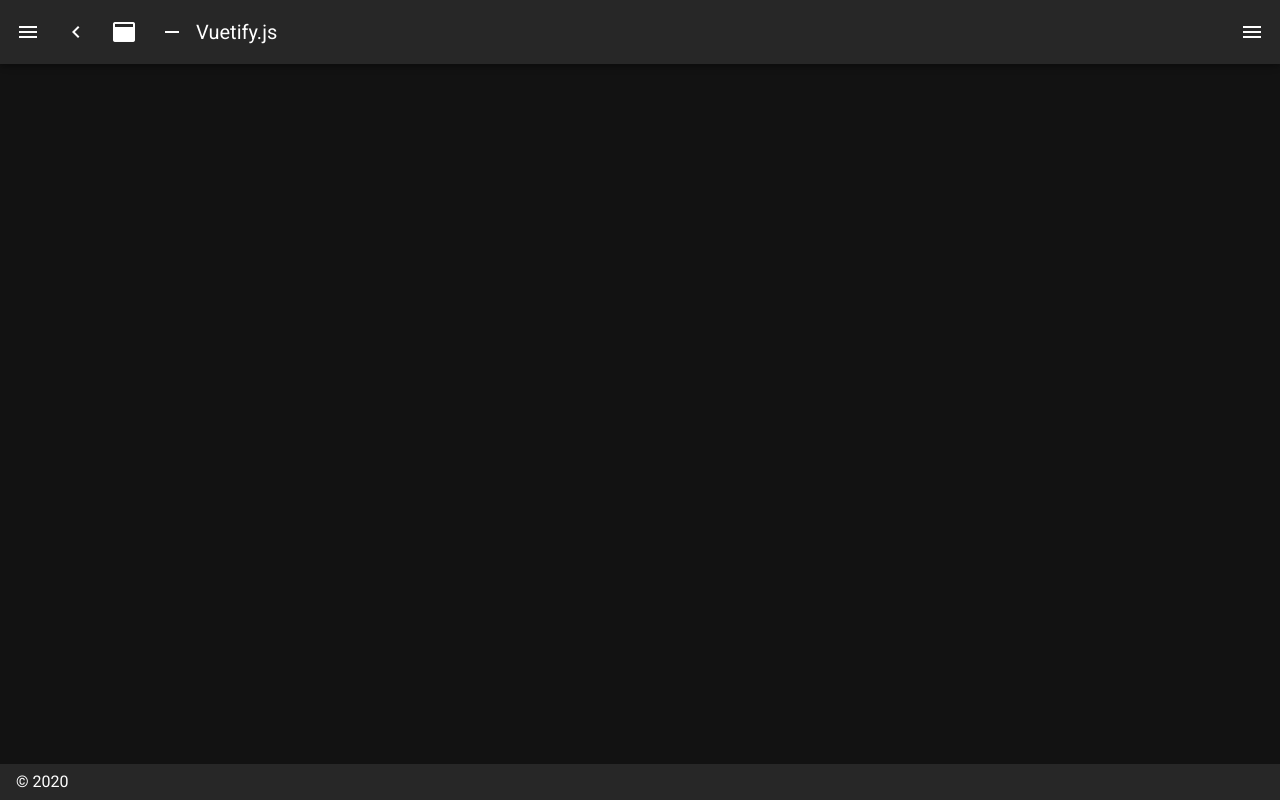
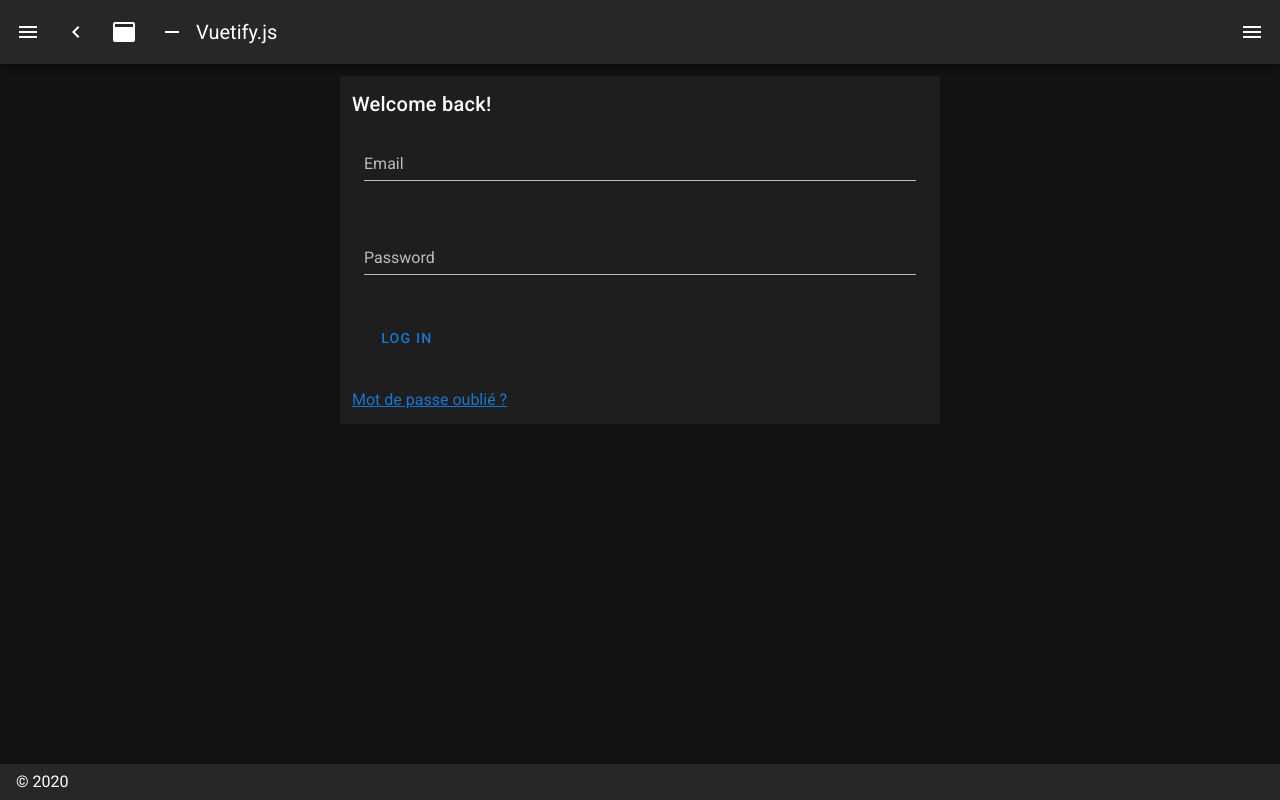
Before and after one commit to lheumell/front-louvet, a Nuxt app: page /loginForm in a window 1280 px wide. Before the commit this address had no page. Built offline with nearby package versions, Linux system fonts and the light colour scheme.

Commit message:
feat/loginForm Warning : voir Axios & Auth

```diff
--- /dev/null
+++ b/components/Notification.vue
@@ -0,0 +1,13 @@
+<template>
+  <div class="notification is-danger">
+    {{ message }}
+  </div>
+</template>
+
+
+<script>
+export default {
+  name: 'Notification',
+  props: ['message']
+}
+</script>
--- a/layouts/default.vue
+++ b/layouts/default.vue
@@ -110,6 +110,11 @@ export default {
           icon: 'mdi-plus-box',
           title: 'Creer une feuille de route',
           to: '/createForm'
+        },
+        {
+          icon: '',
+          title: 'Login',
+          to: '/loginForm'
         }
       ],
       miniVariant: false,
--- a/pages/index.vue
+++ b/pages/index.vue
@@ -10,41 +10,51 @@
           Welcome to the Vuetify + Nuxt.js template
         </v-card-title>
         <v-card-text>
-          <p>Vuetify is a progressive Material Design component framework for Vue.js. It was designed to empower developers to create amazing applications.</p>
           <p>
-            For more information on Vuetify, check out the <a
+            Vuetify is a progressive Material Design component framework for
+            Vue.js. It was designed to empower developers to create amazing
+            applications.
+          </p>
+          <p>
+            For more information on Vuetify, check out the
+            <a
               href="https://vuetifyjs.com"
               target="_blank"
               rel="noopener noreferrer"
             >
-              documentation
-            </a>.
+              documentation </a
+            >.
           </p>
           <p>
-            If you have questions, please join the official <a
+            If you have questions, please join the official
+            <a
               href="https://chat.vuetifyjs.com/"
               target="_blank"
               rel="noopener noreferrer"
               title="chat"
             >
-              discord
-            </a>.
+              discord </a
+            >.
           </p>
           <p>
-            Find a bug? Report it on the github <a
+            Find a bug? Report it on the github
+            <a
               href="https://github.com/vuetifyjs/vuetify/issues"
               target="_blank"
               rel="noopener noreferrer"
               title="contribute"
             >
-              issue board
-            </a>.
+              issue board </a
+            >.
           </p>
-          <p>Thank you for developing with Vuetify and I look forward to bringing more exciting features in the future.</p>
+          <p>
+            Thank you for developing with Vuetify and I look forward to bringing
+            more exciting features in the future.
+          </p>
           <div class="text-xs-right">
             <em><small>&mdash; John Leider</small></em>
           </div>
-          <hr class="my-3">
+          <hr class="my-3" />
           <a
             href="https://nuxtjs.org/"
             target="_blank"
@@ -52,7 +62,7 @@
           >
             Nuxt Documentation
           </a>
-          <br>
+          <br />
           <a
             href="https://github.com/nuxt/nuxt.js"
             target="_blank"
@@ -63,11 +73,7 @@
         </v-card-text>
         <v-card-actions>
           <v-spacer />
-          <v-btn
-            color="primary"
-            nuxt
-            to="/inspire"
-          >
+          <v-btn color="primary" nuxt to="/inspire">
             Continue
           </v-btn>
         </v-card-actions>
@@ -77,13 +83,16 @@
 </template>
 
 <script>
-import Logo from '~/components/Logo.vue'
-import VuetifyLogo from '~/components/VuetifyLogo.vue'
+import Logo from "~/components/Logo.vue";
+import VuetifyLogo from "~/components/VuetifyLogo.vue";
 
 export default {
   components: {
     Logo,
     VuetifyLogo
+  },
+  computed: {
+    ...mapGetters(["loggedInUser"])
   }
-}
+};
 </script>
--- /dev/null
+++ b/pages/loginForm.vue
@@ -0,0 +1,103 @@
+<template>
+  <section class="section loginPage ">
+    <v-card flat>
+      <div class="container">
+        <div class="columns">
+          <div class="column is-4 is-offset-4">
+            <h2 class="title has-text-centered">Welcome back!</h2>
+
+            <Notification :message="error" v-if="error" />
+
+            <v-form method="post" @submit.prevent="login">
+              <v-container fluid>
+                <v-row>
+                  <v-col cols="12" sm="12">
+                    <div class="control">
+                      <v-text-field
+                        type="email"
+                        class="input"
+                        name="email"
+                        v-model="email"
+                        label="Email"
+                        required
+                      >
+                      </v-text-field>
+                    </div>
+                  </v-col>
+                  <v-col cols="12" sm="12">
+                    <div class="control">
+                      <v-text-field
+                        type="password"
+                        class="input"
+                        name="password"
+                        v-model="password"
+                        label="Password"
+                        required
+                      >
+                      </v-text-field>
+                    </div>
+                  </v-col>
+                  <v-col cols="12" sm="12">
+                    <div class="control">
+                      <v-btn text color="primary" type="submit">
+                        Log In
+                      </v-btn>
+                    </div>
+                  </v-col>
+                </v-row>
+              </v-container>
+            </v-form>
+
+            <div class="has-text-centered" style="margin-top: 20px">
+              <nuxt-link to="/">
+                Mot de passe oublié ?
+              </nuxt-link>
+            </div>
+          </div>
+        </div>
+      </div>
+    </v-card>
+  </section>
+</template>
+
+<script>
+import Notification from "~/components/Notification";
+
+export default {
+  components: {
+    Notification
+  },
+
+  data() {
+    return {
+      email: "",
+      password: "",
+      error: null
+    };
+  },
+
+  methods: {
+    async login() {
+      try {
+        await this.$auth.loginWith("local", {
+          data: {
+            email: this.email,
+            password: this.password
+          }
+        });
+
+        this.$router.push("/");
+      } catch (e) {
+        this.error = e.response.data.message;
+      }
+    }
+  }
+};
+</script>
+
+<style lang="scss">
+.loginPage {
+  max-width: 600px;
+  margin: auto;
+}
+</style>
```
